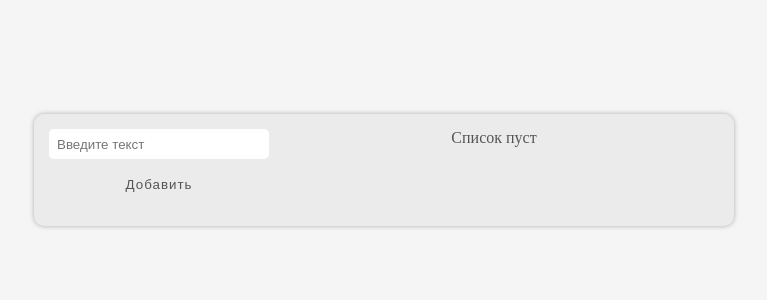
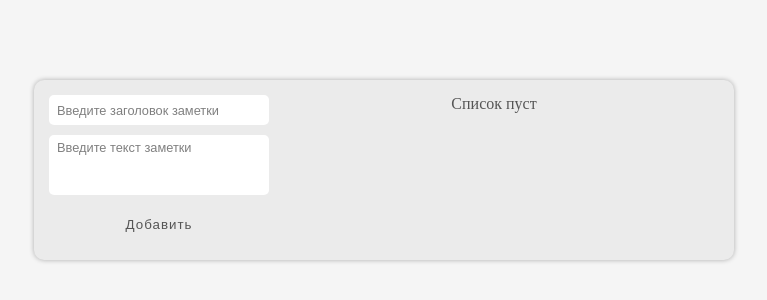
Before and after one commit to VladymyrPypko/homework40, a React (Vite) app: page / in a window 1280 px wide. Shown: the part 230-530 px from the top of the page, without its empty margins (256-1023 px from the left). Built offline with nearby package versions, Linux system fonts and the light colour scheme.

Commit message:
installed yup and formik packages, replaced useRef hook with those

```diff
--- a/package.json
+++ b/package.json
@@ -11,10 +11,12 @@
   },
   "dependencies": {
     "@reduxjs/toolkit": "^2.2.7",
+    "formik": "^2.4.6",
     "react": "^18.3.1",
     "react-dom": "^18.3.1",
     "react-redux": "^9.1.2",
-    "react-router-dom": "^6.26.1"
+    "react-router-dom": "^6.26.1",
+    "yup": "^1.4.0"
   },
   "devDependencies": {
     "@eslint/js": "^9.9.0",
--- a/src/App.module.css
+++ b/src/App.module.css
@@ -1,7 +1,7 @@
 .wrapper {
   display: grid;
   grid-template-columns: 220px auto;
-  grid-template-rows: 82px auto;
+  grid-template-rows: 150px auto;
   align-content: baseline;
   width: 700px;
   padding: 15px;
@@ -25,15 +25,35 @@
   grid-column: 1;
 }
 
+.form div:not(.error) {
+  position: relative;
+}
+
 .input {
   width: 100%;
   height: 30px;
   padding-inline: 8px;
+  padding-block: 5px;
   border-radius: 5px;
+  font-family: Arial, Helvetica, sans-serif;
+  font-style: normal;
+  font-size: .8rem;
+}
+
+textarea.input {
+  height: 60px;
+  resize: none;
 }
 
 .input:focus {
   outline: 1px solid #1CBCE8;
+}
+
+.input::placeholder {
+  font-family: Arial, Helvetica, sans-serif;
+  font-style: normal;
+  font-size: .8rem;
+  color: rgba(0, 0, 0, .5);
 }
 
 .btnSubmit:hover {
@@ -45,3 +65,17 @@
   background-color: #9c1a15;
   color: #ebebeb;
 }
+
+.error {
+  width: 380px;
+  position: absolute;
+  top: 0px;
+  right: -395px;
+  background-color: #fff;
+  padding-block: 5px;
+  border-radius: 5px;
+  box-shadow: 0px 0px 5px rgba(0, 0, 0, .3);
+  text-align: center;
+  color: #9c1a15;
+  z-index: 9999;
+}
--- a/src/App.tsx
+++ b/src/App.tsx
@@ -1,49 +1,72 @@
-import { useRef } from 'react';
 import NoteList from './components/NoteList/NoteList';
 import NoteItem from './components/NoteItem/NoteItem';
 import styles from './App.module.css';
 import { addNote, resetNotes, useAppDispatch, useAppSelector } from './store';
+import { useFormik } from 'formik';
+import { noteValidationSchema } from './validationSchema';
+import { Note } from './interfaces/Note.interface';
 
 
 const App = () => {
-  const inputRef = useRef<HTMLInputElement | null>(null);
   const dispatch = useAppDispatch();
   const notes = useAppSelector(state => state.notes.notes);
 
-  const handleSubmit = (e: any) => {
-    e.preventDefault();
-
-    if(inputRef.current) {
-      const noteContent = inputRef.current.value.trim();
-      if(noteContent) {
-        const newNote = {
-          id: Date.now(),
-          content: noteContent,
-        };
-        dispatch(addNote(newNote));
-        inputRef.current.value = '';
+  const formik = useFormik({
+    initialValues: { title: '', text: '' },
+    validationSchema: noteValidationSchema,
+    onSubmit: (values, { resetForm }) => {
+      const newNote: Note = {
+        id: Date.now(),
+        title: values.title,
+        text: values.text
       }
+      dispatch(addNote(newNote));
+      resetForm();
     }
-
-  };
+  })
 
   return (
     <div className={styles.wrapper}>
-      <form className={styles.form} onSubmit={handleSubmit}>
-        <input
-          className={styles.input}
-          type="text"
-          placeholder='Введите текст'
-          ref={inputRef}
-        />
-        <button className={styles.btnSubmit}>Добавить</button>
+      <form className={styles.form} onSubmit={formik.handleSubmit}>
+        <div>
+          <input
+            className={styles.input}
+            type="text"
+            name='title'
+            placeholder='Введите заголовок заметки'
+            value={formik.values.title}
+            onChange={formik.handleChange}
+            onBlur={formik.handleBlur}
+          />
+
+          {formik.touched.title && formik.errors.title ? (
+            <div className={styles.error}>{formik.errors.title}</div>
+          ) : null}
+        </div>
+
+        <div>
+          <textarea
+            className={styles.input}
+            name='text'
+            placeholder='Введите текст заметки'
+            value={formik.values.text}
+            onChange={formik.handleChange}
+            onBlur={formik.handleBlur}
+          />
+
+          {formik.touched.text && formik.errors.text ? (
+            <div className={styles.error}>{formik.errors.text}</div>
+          ) : null}
+        </div>
+
+        <button className={styles.btnSubmit} type='submit'>Добавить</button>
       </form>
 
       {notes.length ? (
         <>
           <NoteList title="Заметки: 123">
             {notes.map((note) => (
-              <NoteItem key={note.id} note={note.content}></NoteItem>
+              <NoteItem key={note.id} note={note}></NoteItem>
             ))}
           </NoteList>
           <button className={styles.btnReset} onClick={() => dispatch(resetNotes())}>Очистить заметки</button>
--- a/src/components/NoteItem/NoteItem.tsx
+++ b/src/components/NoteItem/NoteItem.tsx
@@ -1,14 +1,16 @@
 import { FC } from 'react';
 import styles from './NoteItem.module.css'
+import { Note } from '../../interfaces/Note.interface';
 
 interface NoteItemProps {
-  note: string
+  note: Note;
 }
 
 const NoteItem: FC<NoteItemProps> = ({ note }) => {
   return (
     <div className={styles.item}>
-      <p>{note}</p>
+      <h3>{note.title}</h3>
+      <p>{note.text}</p>
     </div>
   );
 }
--- /dev/null
+++ b/src/interfaces/Note.interface.ts
@@ -0,0 +1,5 @@
+export interface Note {
+  id: number;
+  title: string;
+  text: string;
+}
--- /dev/null
+++ b/src/validationSchema.ts
@@ -0,0 +1,12 @@
+import * as y from 'yup';
+
+export const noteValidationSchema = y.object().shape({
+  title: y.string()
+    .min(2, 'Длина заголовка должна быть не менее 2 символов')
+    .max(10, 'Длина заголовка должна быть не более 10 символов')
+    .required('Это поле обязательно'),
+  text: y.string()
+    .min(5, 'Длина заметки должна быть не менее 5 символов')
+    .max(50, 'Длина заметки должна быть не более 50 символов')
+    .required('Это поле обязательно'),
+})
```
Also changed, not shown: 1 other file (tests, documents, lock files or other folders).
